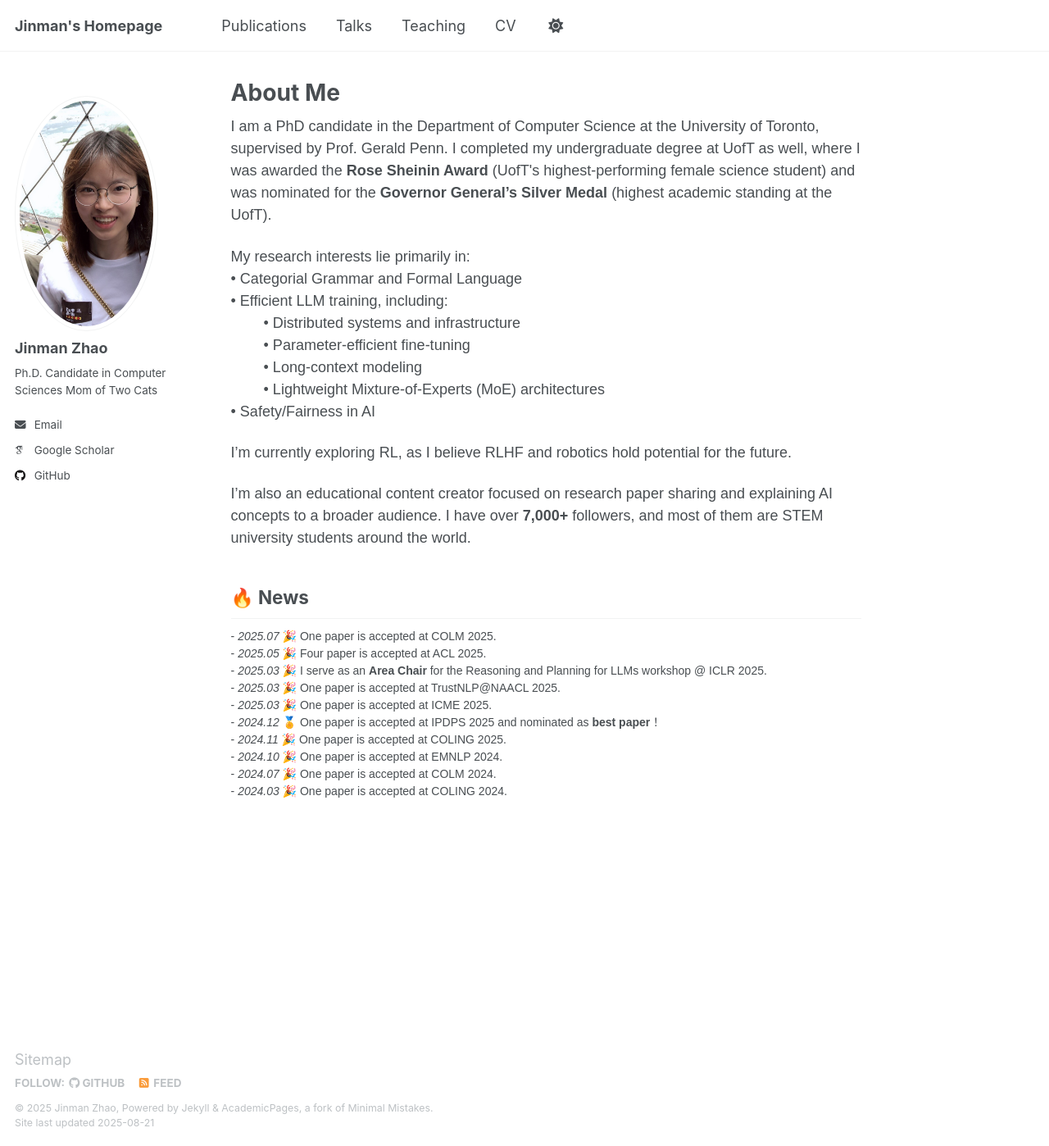
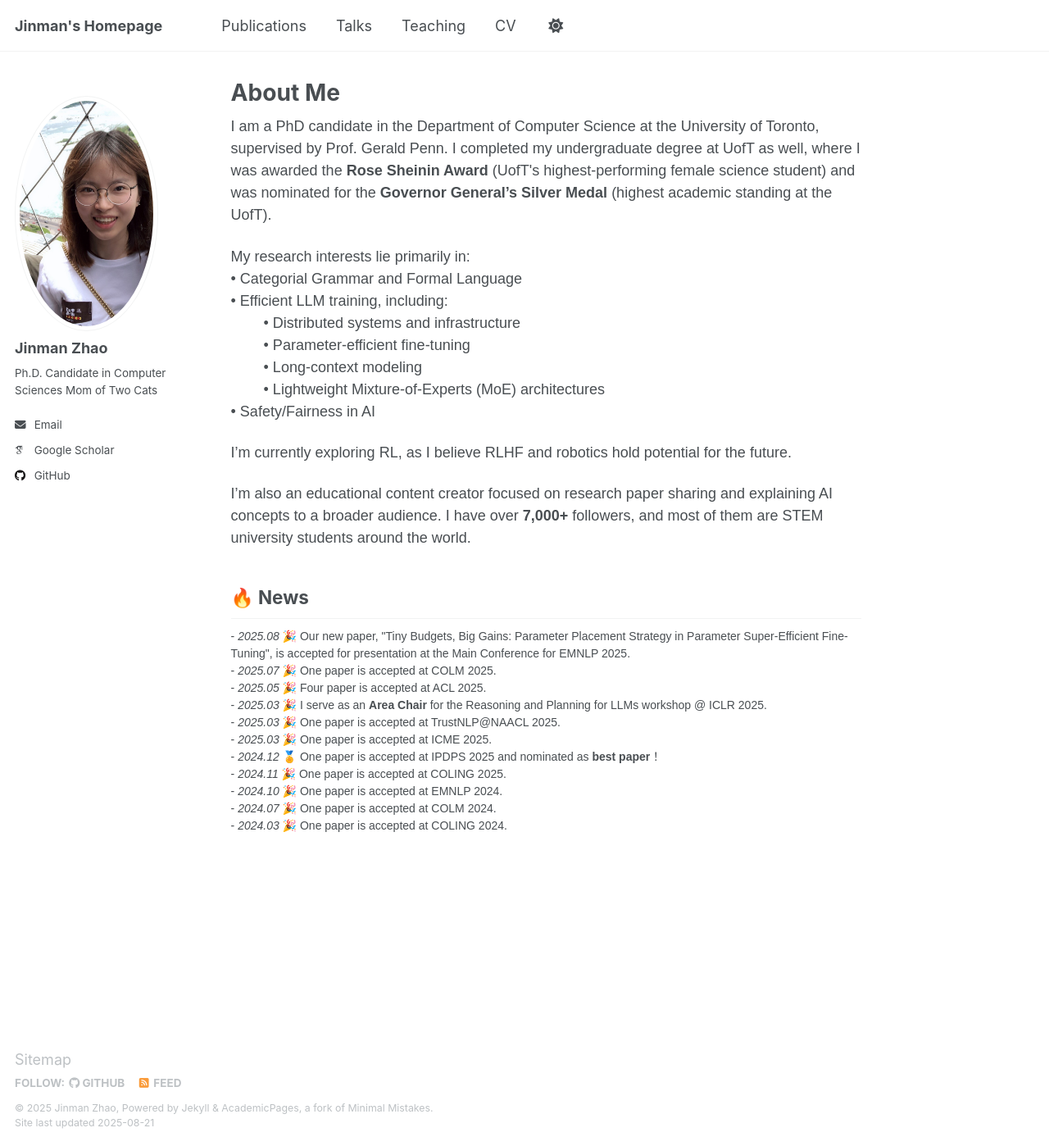
Before and after one commit to zhaojinm/zhaojinm.github.io, a Jekyll site: the page built from _pages/about.md, in a window 1280 px wide and 1398 px high. Shown: the whole window at 82% size. Built offline with Jekyll 4.4.1, drawn with Linux system fonts in a browser that asks for light colours; some web fonts are replaced.

Commit message:
Update about.md

```diff
--- a/_pages/about.md
+++ b/_pages/about.md
@@ -35,6 +35,7 @@ redirect_from:
 ## 🔥 News
 
 <div style="font-size: 14px; font-family: 'Arial';">
+- <i>2025.08</i> 🎉 Our new paper, "Tiny Budgets, Big Gains: Parameter Placement Strategy in Parameter Super-Efficient Fine-Tuning", is accepted for presentation at the Main Conference for EMNLP 2025.<br>
 - <i>2025.07</i> 🎉 One paper is accepted at COLM 2025.<br>
 - <i>2025.05</i> 🎉 Four paper is accepted at ACL 2025.<br>
 - <i>2025.03</i> 🎉 I serve as an <strong>Area Chair</strong> for the Reasoning and Planning for LLMs workshop @ ICLR 2025.<br>
```
